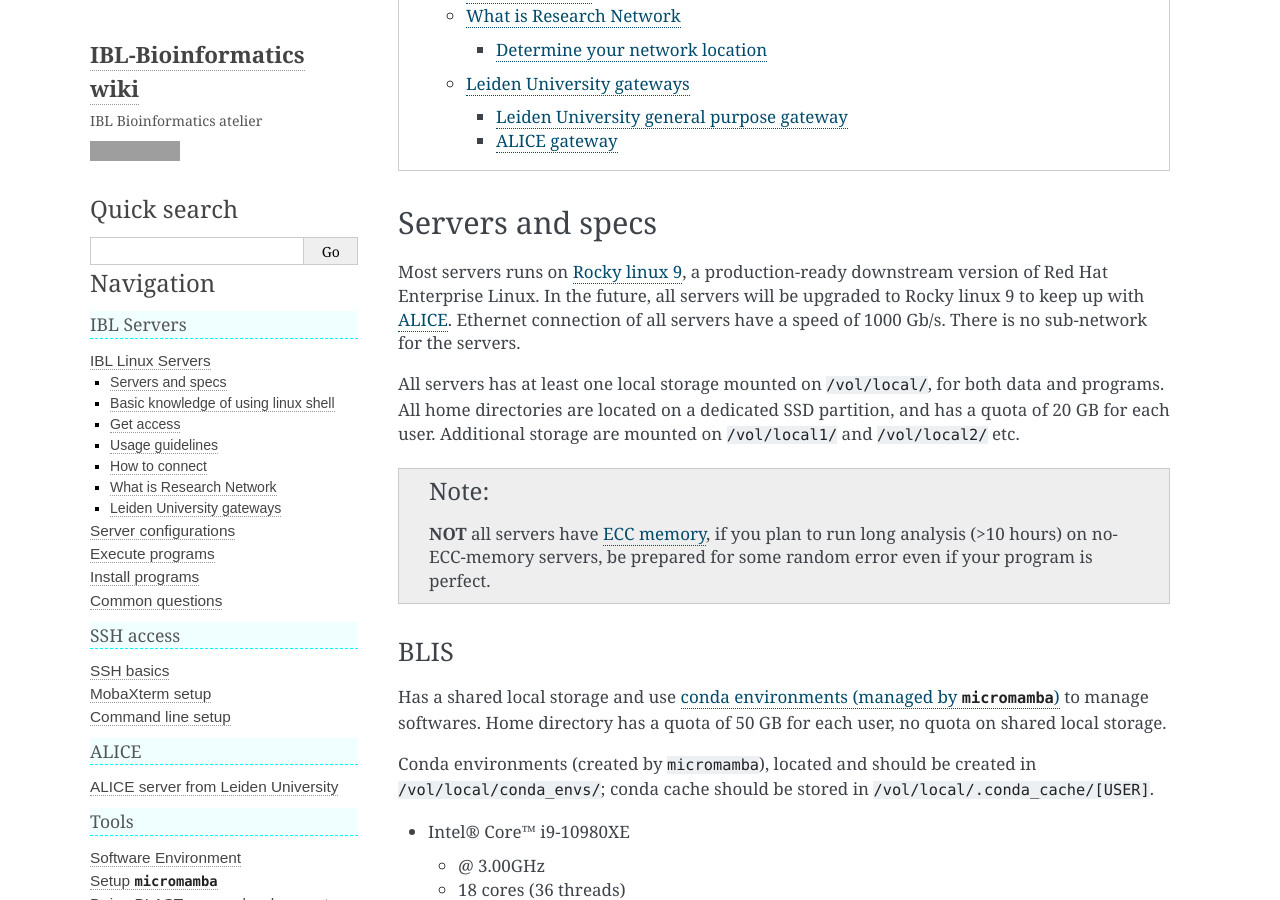
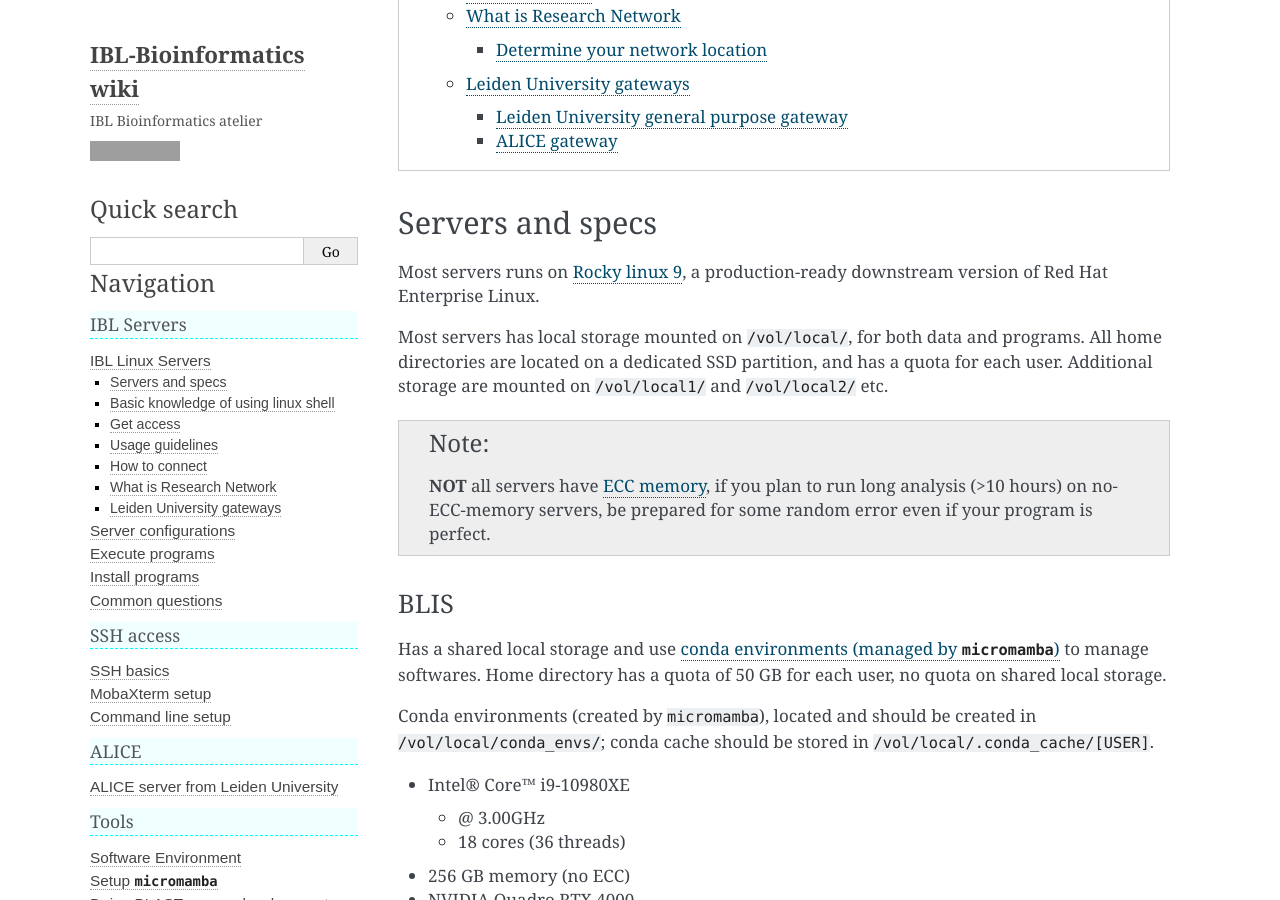
Before and after one commit to IBL-bioinfo/IBL-bioinformatics-wiki, a Sphinx documentation site: the page built from docs/source/IBL_servers/Intro.md, in a window 1280 px wide and 900 px high, scrolled down 559 px. Built offline with Sphinx 7.4.7, drawn with Linux system fonts in a browser that asks for light colours; grey boxes are pictures that could not be loaded.

Commit message:
Remove unessary upgrade to rocky 9 claim.

```diff
--- a/docs/source/IBL_servers/Intro.md
+++ b/docs/source/IBL_servers/Intro.md
@@ -12,9 +12,9 @@ depth: 3
 
 ## Servers and specs
 
-Most servers runs on [Rocky linux 9](https://rockylinux.org/news/rocky-linux-9-3-ga-release/), a production-ready downstream version of Red Hat Enterprise Linux. In the future, all servers will be upgraded to Rocky linux 9 to keep up with [ALICE](https://pubappslu.atlassian.net/wiki/spaces/HPCWIKI/pages/37519378/About+ALICE). Ethernet connection of all servers have a speed of 1000 Gb/s. There is no sub-network for the servers.
+Most servers runs on [Rocky linux 9](https://rockylinux.org/news/rocky-linux-9-3-ga-release/), a production-ready downstream version of Red Hat Enterprise Linux.
 
-All servers has at least one local storage mounted on `/vol/local/`, for both data and programs. All home directories are located on a dedicated SSD partition, and has a quota of 20 GB for each user. Additional storage are mounted on `/vol/local1/` and `/vol/local2/` etc.
+Most servers has local storage mounted on `/vol/local/`, for both data and programs. All home directories are located on a dedicated SSD partition, and has a quota for each user. Additional storage are mounted on `/vol/local1/` and `/vol/local2/` etc.
 
 :::{NOTE}
 **NOT** all servers have [ECC memory](https://serverfault.com/questions/5887/what-is-ecc-ram-and-why-is-it-better), if you plan to run long analysis (>10 hours) on no-ECC-memory servers, be prepared for some random error even if your program is perfect.
```
